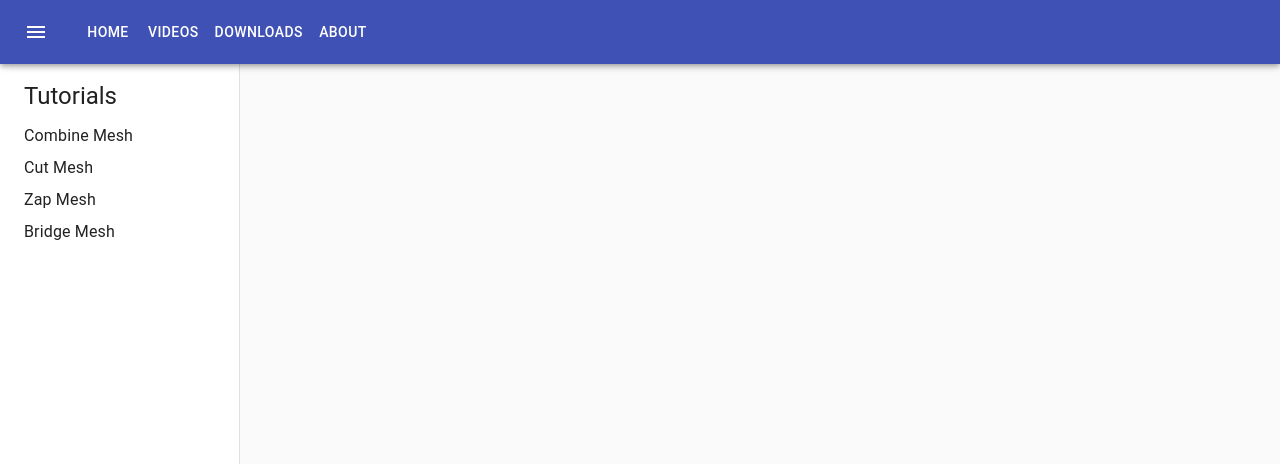
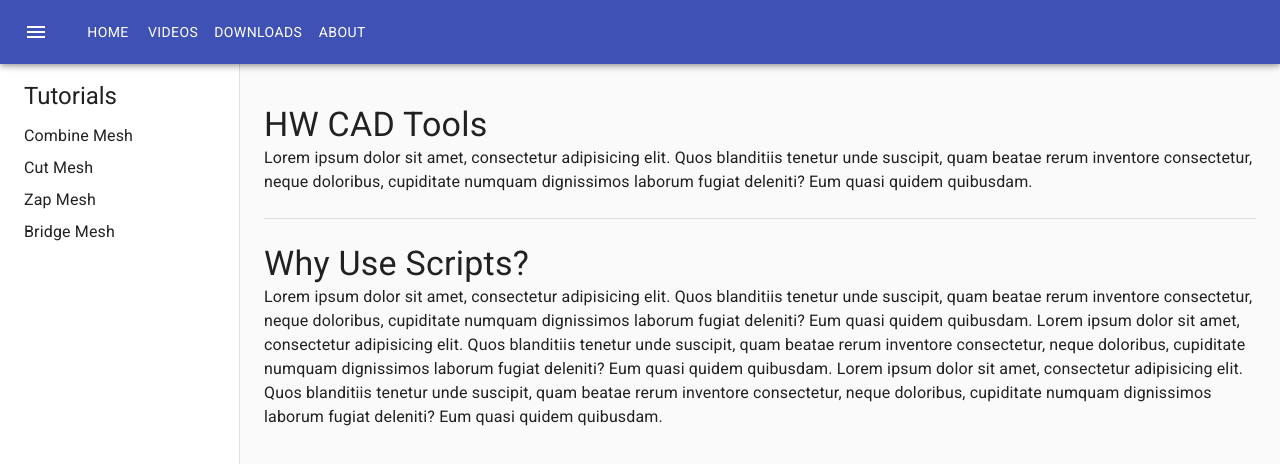
Before and after one commit to bentzen-andy/hw-cad-tools, a React (Create React App) app: page / in a window 1280 px wide. Shown: the top 464 px of the page. Built offline with nearby package versions, Linux system fonts and the light colour scheme.

Commit message:
add placeholder text to home page

```diff
--- a/src/App.js
+++ b/src/App.js
@@ -1,6 +1,7 @@
 import './App.css';
 import ButtonAppBar from './components/ButtonAppBar';
 import ClippedDrawer from './components/ClippedDrawer';
+import '@fontsource/roboto';
 
 function App() {
   return (
--- a/src/components/ClippedDrawer.js
+++ b/src/components/ClippedDrawer.js
@@ -49,6 +49,10 @@ const useStyles = makeStyles((theme) => ({
     paddingBottom: theme.spacing(0),
     marginBottom: theme.spacing(0),
   },
+  divider: {
+    marginTop: theme.spacing(3),
+    marginBottom: theme.spacing(3),
+  },
 }));
 
 export default function ClippedDrawer() {
@@ -87,6 +91,24 @@ export default function ClippedDrawer() {
           </List> */}
         </div>
       </Drawer>
+      <main className={classes.content}>
+        {/* <Toolbar /> */}
+        <Typography variant='h4' align='left'>
+          HW CAD Tools
+        </Typography>
+        <Typography variant='body1' align='left'>
+          Lorem ipsum dolor sit amet, consectetur adipisicing elit. Quos blanditiis tenetur unde suscipit, quam beatae rerum inventore consectetur, neque doloribus, cupiditate numquam dignissimos laborum fugiat deleniti? Eum quasi quidem quibusdam.
+        </Typography>
+        <Divider className={classes.divider}/>
+        <Typography variant='h4' align='left'>
+          Why Use Scripts?
+        </Typography>
+        <Typography variant='body1' align='left'>
+        Lorem ipsum dolor sit amet, consectetur adipisicing elit. Quos blanditiis tenetur unde suscipit, quam beatae rerum inventore consectetur, neque doloribus, cupiditate numquam dignissimos laborum fugiat deleniti? Eum quasi quidem quibusdam.
+        Lorem ipsum dolor sit amet, consectetur adipisicing elit. Quos blanditiis tenetur unde suscipit, quam beatae rerum inventore consectetur, neque doloribus, cupiditate numquam dignissimos laborum fugiat deleniti? Eum quasi quidem quibusdam.        Lorem ipsum dolor sit amet, consectetur adipisicing elit. Quos blanditiis tenetur unde suscipit, quam beatae rerum inventore consectetur, neque doloribus, cupiditate numquam dignissimos laborum fugiat deleniti? Eum quasi quidem quibusdam.
+        </Typography>
+
+      </main>
     </div>
   );
 }
```
